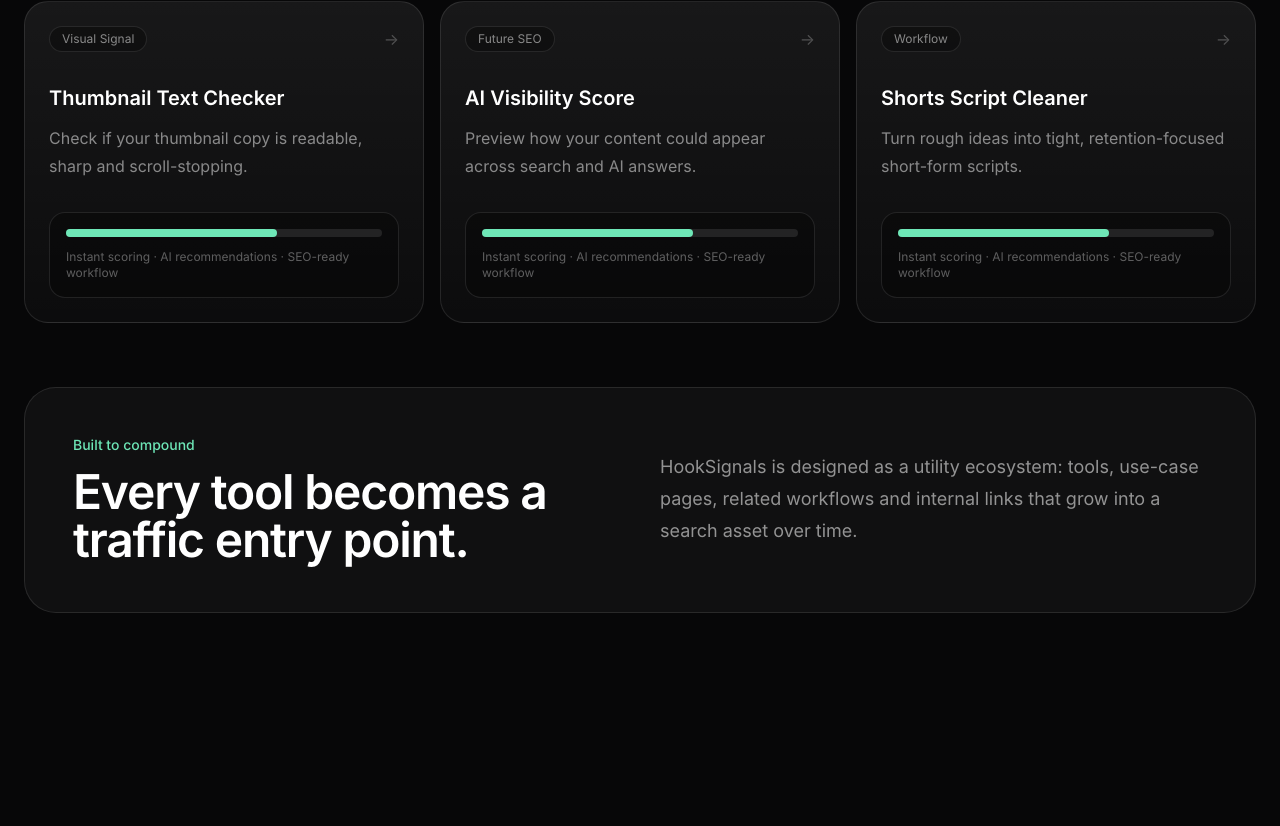
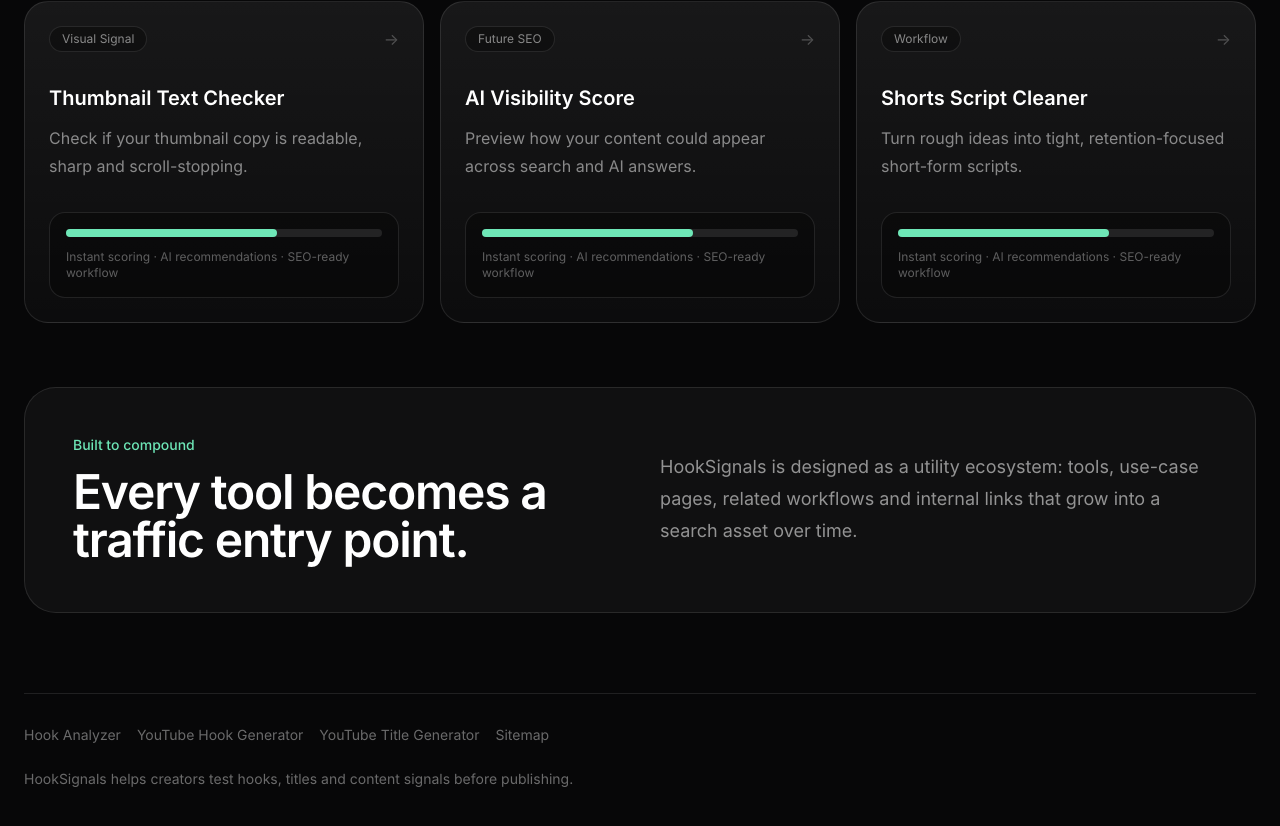
Before and after one commit to ValeBid/-hooksignals-site, a Next.js app: page / in a window 1280 px wide. Shown: the part 1296-2122 px from the top of the page. Before the commit the page ends 1989 px from the top, so only its background shows below. Built offline with nearby package versions, Linux system fonts and the light colour scheme.

Commit message:
Update page.tsx

```diff
--- a/app/page.tsx
+++ b/app/page.tsx
@@ -188,6 +188,20 @@ export default function Home() {
           </div>
         </div>
       </section>
+      <footer className="mx-auto max-w-7xl px-6 pb-10 text-sm text-white/40">
+        <div className="border-t border-white/10 pt-8">
+          <div className="flex flex-wrap gap-4">
+            <a href="/hook-analyzer">Hook Analyzer</a>
+            <a href="/youtube-hook-generator">YouTube Hook Generator</a>
+            <a href="/youtube-title-generator">YouTube Title Generator</a>
+            <a href="/sitemap.xml">Sitemap</a>
+          </div>
+
+          <p className="mt-6">
+            HookSignals helps creators test hooks, titles and content signals before publishing.
+          </p>
+        </div>
+      </footer>
     </main>
   );
 }
```
